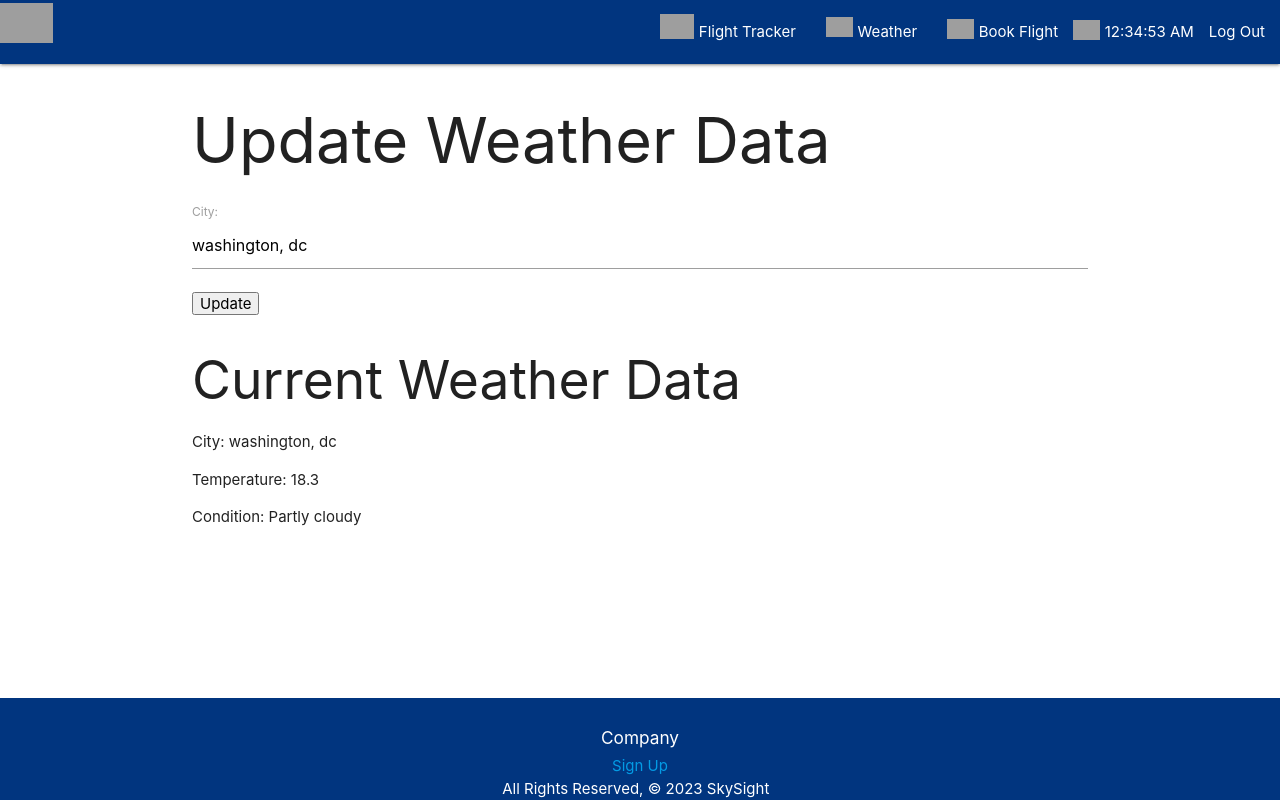
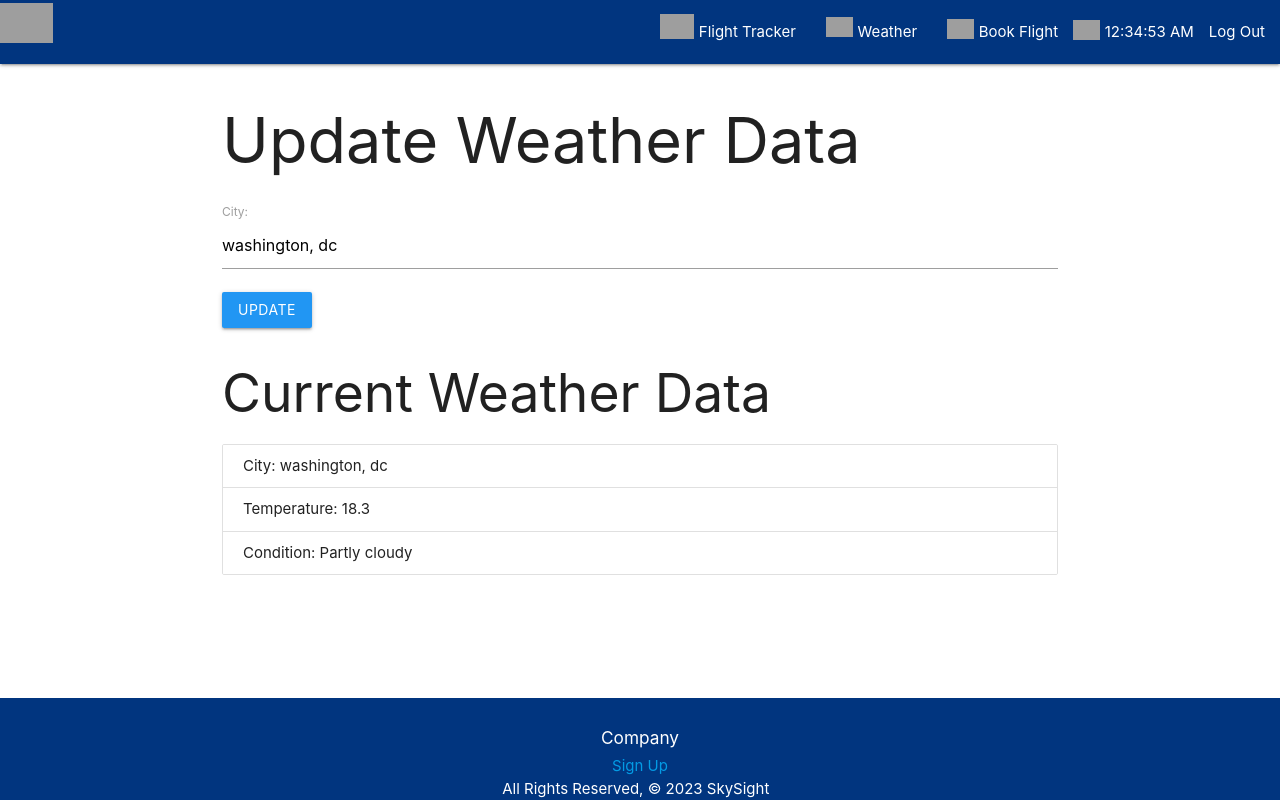
Before and after one commit to JoseAguirreCruz/SkySight-App, a Django app: page /weather/update/4/ in a window 1280 px wide. Run offline with Django 4.2, Linux system fonts and the light colour scheme; a user stored in the database is signed in; data comes from the database, SQL or seed files in the repository; parts of the project's set-up code (start-up, migrations or seed data) failed here and were passed over; grey boxes are pictures that could not be loaded.

Commit message:
final touches

```diff
--- a/skysight_app/static/css/style.css
+++ b/skysight_app/static/css/style.css
@@ -1,6 +1,4 @@
-* {
 
-}
 
 .nav-wrapper {
   background-color: rgb(1,53,127) !important;
@@ -82,9 +80,10 @@ footer {
   text-align: center;
   padding: 20px;
   font-size: 24px;
+  color: #fff;
 }
 
-.about h1 {
+.about > h1 {
   margin-bottom: 20px;
   font-weight: bold;
 }
@@ -164,3 +163,18 @@ section.again {
     height: 15px;
   }
 }
+
+/* body.sunny {
+  background: url('https://i.pinimg.com/originals/c8/ba/30/c8ba30ee61944cc26dbde4022a0a4b72.gif') no-repeat center center fixed;
+  background-size: cover;
+}
+
+body.cloudy {
+  background: url('https://i.pinimg.com/originals/c8/ba/30/c8ba30ee61944cc26dbde4022a0a4b72.gif') no-repeat center center fixed;
+  background-size: cover;
+}
+
+body.partly_cloudy {
+  background: url('https://media.istockphoto.com/id/825778252/photo/blue-sky-and-white-clouds-background.jpg?b=1&s=170667a&w=0&k=20&c=WdhScne5SJEMEJO1GGjDZeLAkQ7nJ-yoshNvUZPPODs=') no-repeat center center fixed;
+  background-size: cover;
+} */
--- a/skysight_app/templates/base.html
+++ b/skysight_app/templates/base.html
@@ -1,6 +1,7 @@
 {% load static %}
 <!DOCTYPE html>
 <html lang="en">
+
 <head>
   <meta charset="UTF-8">
   <meta name="viewport" content="width=device-width, initial-scale=1.0">
@@ -9,7 +10,8 @@
   <link rel="stylesheet" href="https://cdnjs.cloudflare.com/ajax/libs/materialize/1.0.0/css/materialize.min.css">
   <link rel="stylesheet" type="text/css" href="{% static 'css/style.css' %}">
 </head>
-<body>
+
+<body class="{{ weather_condition }}">
   <header class="navbar-fixed">
     <nav>
       <div class="nav-wrapper">
@@ -34,7 +36,7 @@
         <!-- Mobile Navigation -->
         <ul class="sidenav" id="mobile-demo">
           {% if user.is_authenticated %}
-          <li><a href="/flight/index"><img src="https://cdn.discordapp.com/attachments/1104989771471798334/1106327502625964072/direct-flight.png" alt="Track Icon" style="height:25px; width:auto; margin-right:5px; margin-bottom: -2px;">Flight Tracker</a></li>
+          <li><a href="/flight/index">Flight Tracker</a></li>
           <li><a href="/weather/index"><img src="https://cdn.discordapp.com/attachments/1104989771471798334/1106325205753790616/cloudy.png" alt="Weather Icon" style="height:20px; width:auto; margin-right:5px;">Weather</a></li>
           <li><a href="https://www.booking.com"><img src="https://cdn.discordapp.com/attachments/1104989771471798334/1106328617329365052/airplane-ticket.png" alt="Book Icon" style="height:20px; width:auto; margin-right:5px; margin-bottom: -2px;">Book Flight</a></li>
           <li><img src="https://cdn.discordapp.com/attachments/1104989771471798334/1106329068175110174/clock.png" alt="Local Icon" style="height:20px; width:auto; margin-right:5px; margin-bottom: -3px;"><span id="localTime"></span></li>
@@ -62,6 +64,7 @@
     </div>
     <div class="center">All Rights Reserved, &copy; 2023 SkySight &nbsp;</div>
   </footer>
+  <script src="https://cdnjs.cloudflare.com/ajax/libs/materialize/1.0.0/js/materialize.min.js"></script>
   <script>
     // localtime
     window.onload = function() {
@@ -122,9 +125,11 @@ document.addEventListener('DOMContentLoaded', function() {
     0% {
       transform: translate(-50%, -50%) rotate(0deg);
     }
+
     100% {
       transform: translate(-50%, -50%) rotate(360deg);
     }
   }
 </style>
+
 </html>
--- a/skysight_app/templates/weather/weather_update.html
+++ b/skysight_app/templates/weather/weather_update.html
@@ -1,17 +1,36 @@
 {% extends 'base.html' %}
+{% load static %}
 {% block content %}
 
-<h1>Update Weather Data</h1>
+<link href="https://cdnjs.cloudflare.com/ajax/libs/materialize/1.0.0/css/materialize.min.css" rel="stylesheet">
 
-<form method="post">
-    {% csrf_token %}
-    {{ form.as_p }}
-    <button type="submit">Update</button>
-</form>
+<style>
+    .content-container {
+        margin: 2em;
+    }
+    .weather-data {
+        margin-top: 2em;
+    }
+</style>
 
-<h2>Current Weather Data</h2>
-<p>City: {{ weather.city }}</p>
-<p>Temperature: {{ weather.temperature }}</p>
-<p>Condition: {{ weather.condition }}</p>
+<div class="content-container">
+    <h1 class="header">Update Weather Data</h1>
+    <form method="post" class="col s12">
+        {% csrf_token %}
+        {{ form.as_p }}
+        <button class="btn waves-effect waves-dark blue" type="submit">Update
+        </button>
+    </form>
+    <div class="weather-data">
+        <h2 class="header">Current Weather Data</h2>
+        <ul class="collection">
+            <li class="collection-item">City: {{ weather.city }}</li>
+            <li class="collection-item">Temperature: {{ weather.temperature }}</li>
+            <li class="collection-item">Condition: {{ weather.condition }}</li>
+        </ul>
+    </div>
+</div>
+
+<script src="https://cdnjs.cloudflare.com/ajax/libs/materialize/1.0.0/js/materialize.min.js"></script>
 
 {% endblock %}
--- a/skysight_app/views.py
+++ b/skysight_app/views.py
@@ -41,9 +41,9 @@ def weather_view(request):
                 temperature=forecast_data['current']['temp_c'],
                 condition=forecast_data['current']['condition']['text'],
             )
-            weather.save()
             all_weather = WeatherData.objects.filter(user=request.user)
-            return render(request, 'weather/weather_search.html', {'form': form, 'weather': weather, 'all_weather': all_weather})
+            weather_condition = forecast_data['current']['condition']['text'].lower().replace(" ", "_")
+            return render(request, 'weather/weather_search.html', {'form': form, 'weather': weather, 'all_weather': all_weather, 'weather_condition': weather_condition})
     else:
         form = CitySearchForm()
         all_weather = WeatherData.objects.filter(user=request.user)
@@ -55,7 +55,7 @@ def delete_weather_view(request, weather_id):
     weather = get_object_or_404(WeatherData, id=weather_id)
     if request.method == 'POST':
         weather.delete()
-        return redirect('index')
+        return redirect('weather')
     else:
         return HttpResponseNotAllowed(['POST'])
 
@@ -88,7 +88,7 @@ def save_weather_view(request):
             temperature=temperature,
             condition=condition,
         )
-        return redirect('index')
+        return redirect('weather')
     else:
         return HttpResponseNotAllowed(['POST'])
 
```
Also changed, not shown: skysight_app/api.py (+8 -5 lines), skysight_app/migrations/0010_remove_weatherdata_maxtemp_c_and_more.py (added), 3 other files. Lines whose indentation alone changed are shown as unchanged.
